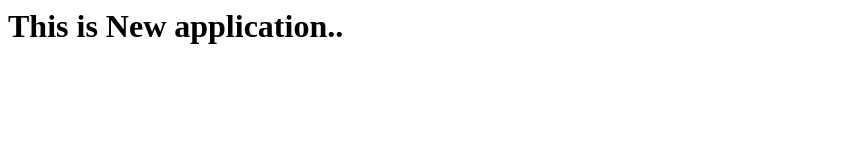
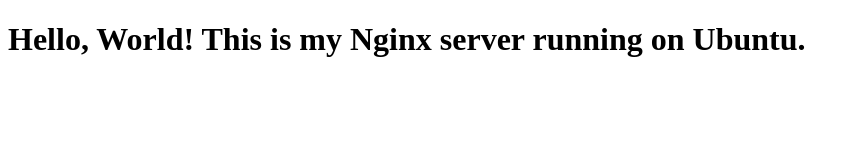
Before and after one commit to 1109sawant/Project-01, a plain HTML site: page index.html in a window 1280 px wide. Shown: the whole page, without its empty margins (0-859 px from the left). Drawn offline with Linux system fonts and the light colour scheme.

Commit message:
initial commit

```diff
--- a/index.html
+++ b/index.html
@@ -1 +1,9 @@
-<h1>This is New application..</1h>
+<!DOCTYPE html>
+<html>
+<head>
+    <title>Welcome to My Nginx Server</title>
+</head>
+<body>
+    <h1>Hello, World! This is my Nginx server running on Ubuntu.</h1>
+</body>
+</html>
```
Also changed, not shown: 2 other files.
